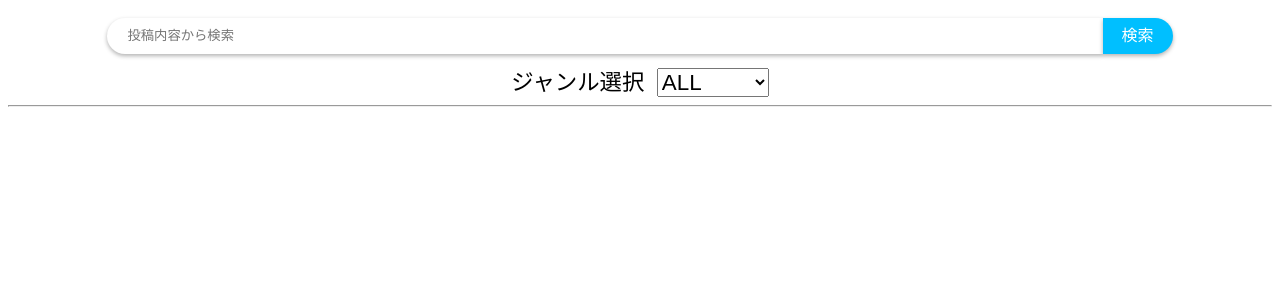
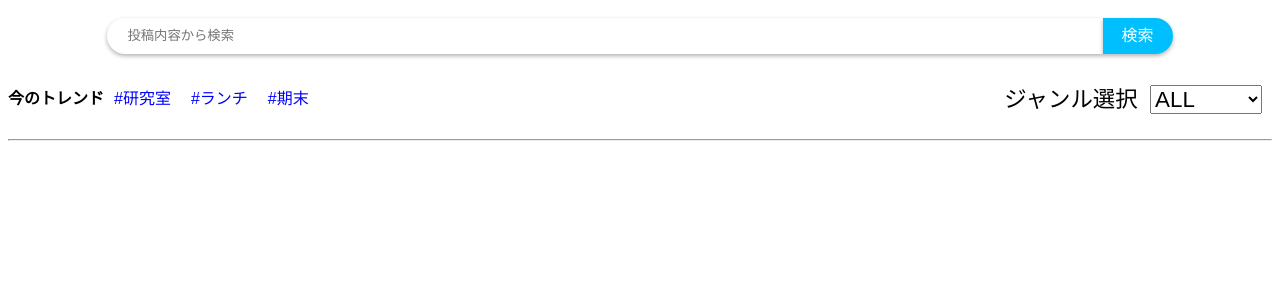
Before and after one commit to Ryuki0530/copla, a PHP site: page /center.html in a window 1280 px wide. Shown: the top 300 px of the page. Run offline with PHP 8.4, Linux system fonts and the light colour scheme; data that the repository does not hold is empty.

Commit message:
今のトレンド実装とつぶやきの改行の修正

```diff
--- a/apk/singlePost.php
+++ b/apk/singlePost.php
@@ -86,7 +86,7 @@ function singlePost() {
             }
 
             echo '
-                    <p class="comment pre-tag">' . $post["body"] . '</p></font>';
+                    <p class="comment pre-tag" style="white-space:pre-wrap;">' . $post["body"] . '</p></font>';
 
             if ($post["pic"] != '') {
                 echo '<img src="../../../userImages/post/' . $post["pic"] . '" alt="" title="" width="96%" height="65%">';
@@ -131,7 +131,7 @@ function singlePost() {
                             <time>' . $reply["datetime"] . '</time>
                         </font>
                     </div>
-                    <p class="comment pre-tag">' . $reply["body"] . '</p>
+                    <p class="comment pre-tag" style="white-space:pre-wrap;">' . $reply["body"] . '</p>
                     <p class="likes">いいね: ' . $reply["likeCount"] . '</p>
                     <input type="hidden" id="postIdOf' . $reply["repID"] . '" name="postId" value="' . $post["postID"] . '">';
 
--- a/body/Home/center.html
+++ b/body/Home/center.html
@@ -40,6 +40,15 @@
             <br><br>
         </form>
 
+        <div class="top-menu">
+            <div class="trend">
+                <h4>今のトレンド</h4>
+                <p onClick="searchPosts('研究室')">#研究室</p>
+                <p onClick="searchPosts('ランチ')">#ランチ</p>
+                <p onClick="searchPosts('期末')">#期末</p>
+            </div>
+
+            <div class="genreForm">
                 <form id="genreSearchForm" class ="genreSearchForm">
                     ジャンル選択&nbsp;&nbsp;<select id="serByCategory" name="serByCategory" style="font-size: 100%" onchange="filterByGenre()">
                         <option value="">ALL</option><hr><hr>
@@ -53,6 +62,8 @@
                         <option value="7">記事投稿</option>
                     </select>
                 </form>
+            </div>
+        </div>
     </div>
     <hr>
 </div>
@@ -226,6 +237,7 @@
     }
 
     function searchPosts(keyword) {
+        // console.log("GET"+keyword+"\n");
         if (isLoading) return;
         isLoading = true;
         $.ajax({
--- a/body/Home/css/stylesheet2.css
+++ b/body/Home/css/stylesheet2.css
@@ -57,10 +57,34 @@ body{
     width: 100%;
 }
 
+.top-menu {
+    display: flex;
+    justify-content: space-between;
+}
+
+.trend {
+    display: flex;
+}
+
+.trend p {
+    margin: auto 10px;
+    color: blue;
+    cursor: pointer;
+}
+
+.trend p:hover {
+    color:rgb(106, 106, 255);
+}
+
+.genreForm {
+    margin: auto 10px;
+}
+
 .genreSearchForm {
     flex-grow: 1;
     font-size: 140%;
 }
+
 .searchForm {
     flex-grow: 9;
     padding: 10px;
```
Lines whose indentation alone changed are shown as unchanged.
